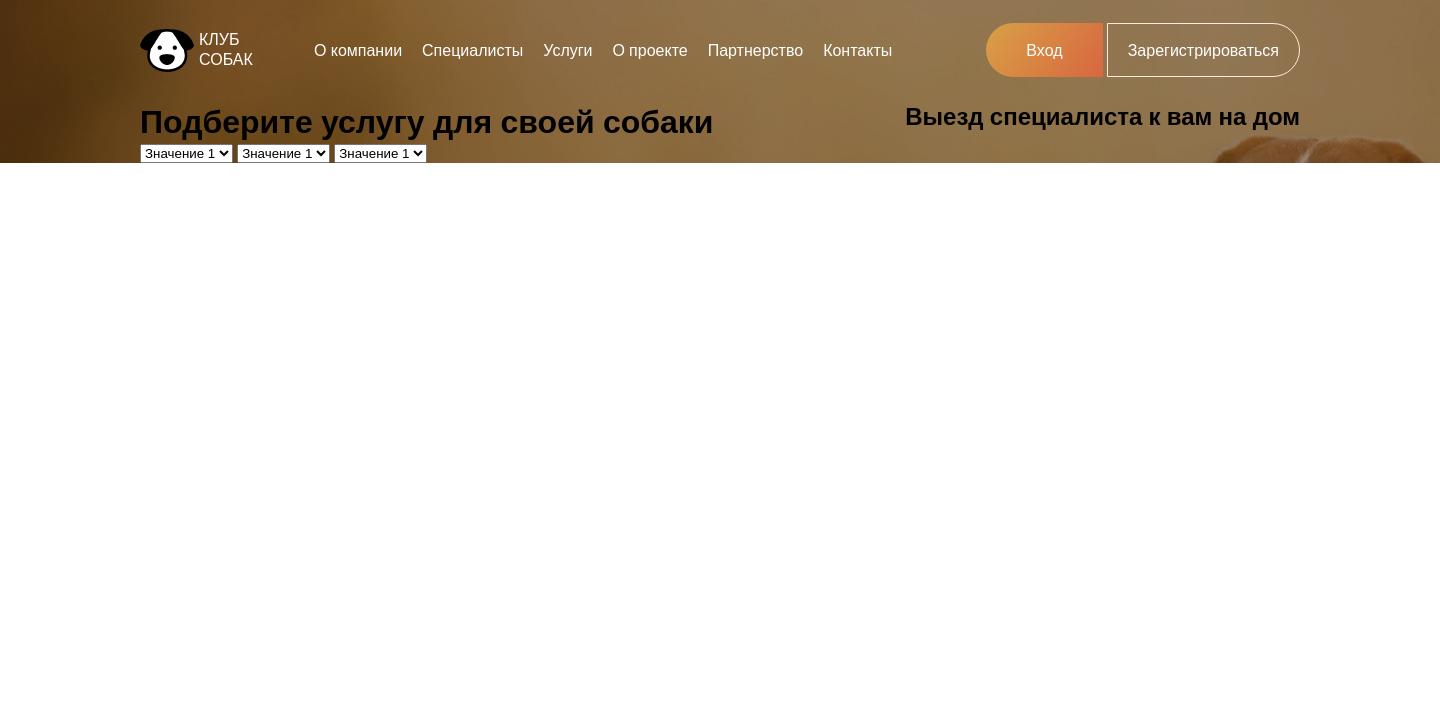
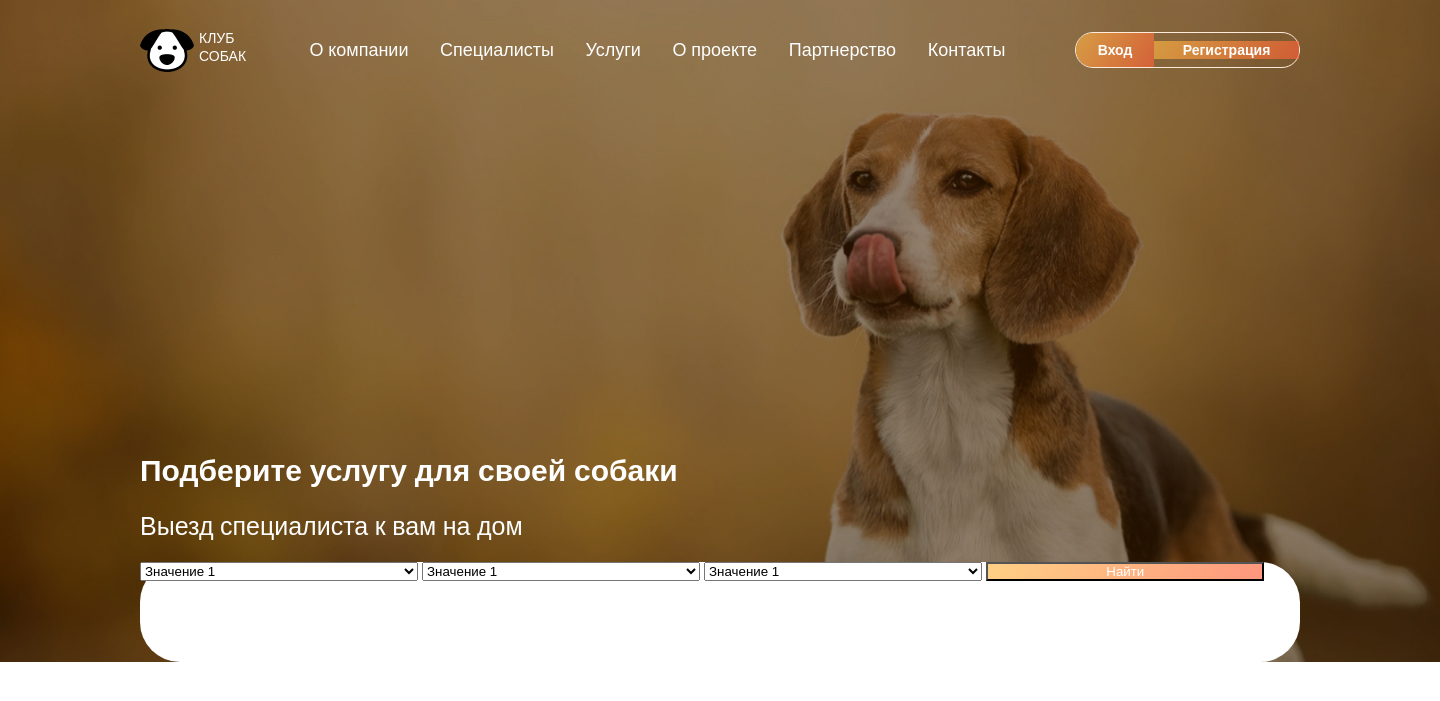
Before and after one commit to maksOmy/dogsClub, a PHP site: page / in a window 1440 px wide. Shown: the top 701 px of the page. Run offline with PHP 8.4, Linux system fonts and the light colour scheme.

Commit message:
refactoring

```diff
--- a/css/styles.css
+++ b/css/styles.css
@@ -14,9 +14,22 @@ ul, li {
     list-style: none;
 }
 
+h1 {
+    width: 100%;
+    font-size: 30px;
+    font-weight: 800;
+}
+
+h2 {
+    width: 100%;
+    font-size: 25px;
+    font-weight: 800;
+}
+
 body {
     font-family: "Open Sans", sans-serif;
     background-color: #ffffff;
+    font-size: 14px;
     font-weight: 400;
     line-height: 1.3;
 }
@@ -26,33 +39,41 @@ body {
     justify-content: space-between;
     flex-wrap: wrap;
 
-    max-width: 1920px;
+    max-width: 1440px;
     padding: 0 140px;
-    margin-bottom: 40px;
+    margin: 0 auto;
+    margin-bottom: 100px;
 }
 
 .btn {
+    background: linear-gradient(305.32deg, rgba(254, 88, 55, 0.65) -7.23%, rgba(255, 180, 67, 0.65) 95.83%);
     color: #fff;
+}
+
+.text-color-white {
+    color: #ffffff;
 }
 /*header styles*/
 .header-background {
-    width: 100%;
+    width: 1440px;
     height: auto;
     background-image: url("../images/main-dog.jpg");
 }
 .main-nav {
     display: flex;
     justify-content: space-between;
+    flex-wrap: wrap;
+
     width: 100%;
     height: 100px;
+
     align-items: center;
-    color: white;
 }
 
 .logo {
     display: flex;
     width: 100px;
-    max-height: 55px;
+    max-height: 50px;
 }
 
 .logo span {
@@ -63,22 +84,57 @@ body {
 .nav-list {
     display: flex;
     flex-wrap: wrap;
-    flex-basis: auto;
+    width: 60%;
+    justify-content: space-between;
+    font-size: 18px;
 }
 
-.nav-list-item a {
-    color: white;
-    margin-right: 20px;
+.nav-btn {
+    display: flex;
+    align-items: center;
+    font-weight: 800;
+    width: 225px;
+    height: 36px;
+    border: 1px #FFEBD9 solid;
+    border-radius: 20px;
 }
 
 .log-in-btn {
-    background: linear-gradient(305.32deg, rgba(254, 88, 55, 0.65) -7.23%, rgba(255, 180, 67, 0.65) 95.83%);
-    border-radius: 31px 0px 0px 31px;
-    padding: 16px 40px;
+    width: 35%;
+    height: 100%;
+
+    padding-top: 8px;
+
+    text-align: center;
+    border-radius: 20px 0 0 20px;
 }
 
 .sign-up-btn {
-    border: 1px #FFEBD9 solid;
-    border-radius: 0px 31px 31px 0px;
-    padding: 15px 20px;
+    width: 65%;
+    text-align: center;
 }
+
+header h1 {
+    margin-top: 350px;
+    margin-bottom: 20px;
+}
+
+header h2 {
+    margin-bottom: 20px;
+    font-weight: 500;
+}
+
+.search-form {
+    height: 100px;
+    width: 100%;
+    background-color: #ffffff;
+    border-radius: 40px;
+}
+
+.select {
+    width: 24%;
+}
+
+.search-btn {
+    width: 24%;
+}
--- a/index.html
+++ b/index.html
@@ -10,42 +10,43 @@
 </head>
 <body>
     <header class="container header-background">
-        <nav class="main-nav">
+        <nav class="main-nav text-color-white">
             <div class="logo">
                 <img src="images/logo.png" class="logo-img">
                 <span>Клуб собак</span>
             </div>
             <ul class="nav-list">
-                <li class="nav-list-item"><a href="#">О компании</a></li>
-                <li class="nav-list-item"><a href="#">Специалисты</a></li>
-                <li class="nav-list-item"><a href="#">Услуги</a></li>
-                <li class="nav-list-item"><a href="#">О проекте</a></li>
-                <li class="nav-list-item"><a href="#">Партнерство</a></li>
-                <li class="nav-list-item"><a href="#">Контакты</a></li>
+                <li class="nav-list-item"><a class="text-color-white"  href="#">О компании</a></li>
+                <li class="nav-list-item"><a class="text-color-white" href="#">Специалисты</a></li>
+                <li class="nav-list-item"><a class="text-color-white" href="#">Услуги</a></li>
+                <li class="nav-list-item"><a class="text-color-white" href="#">О проекте</a></li>
+                <li class="nav-list-item"><a class="text-color-white" href="#">Партнерство</a></li>
+                <li class="nav-list-item"><a class="text-color-white" href="#">Контакты</a></li>
             </ul>
             <div class="nav-btn">
                 <a class="log-in-btn btn">Вход</a>
-                <a class="sign-up-btn btn">Зарегистрироваться</a>
+                <a class="sign-up-btn btn">Регистрация</a>
             </div>
         </nav>
-        <h1>Подберите услугу для своей собаки</h1>
-        <h2>Выезд специалиста к вам на дом</h2>
+        <h1 class="text-color-white">Подберите услугу для своей собаки</h1>
+        <h2 class="text-color-white">Выезд специалиста к вам на дом</h2>
         <form class="search-form">
-            <select name="выберете породу">
+            <select class="select">
                 <option>Значение 1</option>
                 <option>Значение 2</option>
                 <option>Значение 3</option>
             </select>
-            <select>
+            <select class="select">
                 <option>Значение 1</option>
                 <option>Значение 2</option>
                 <option>Значение 3</option>
             </select>
-            <select>
+            <select class="select">
                 <option>Значение 1</option>
                 <option>Значение 2</option>
                 <option>Значение 3</option>
             </select>
+            <button class="search-btn btn">Найти</button>
         </form>
     </header>
 </body>
```
Also changed, not shown: images/main-dog.jpg.
